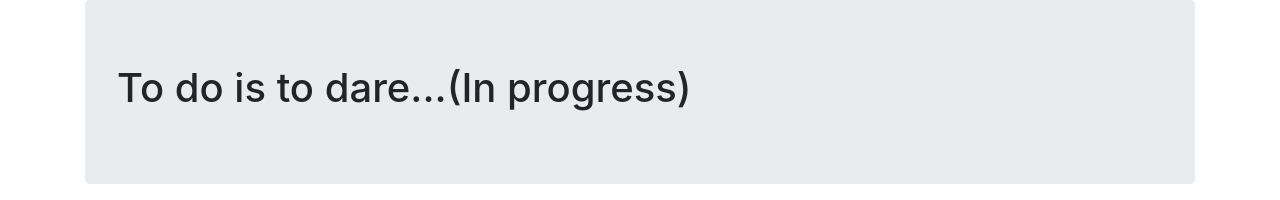
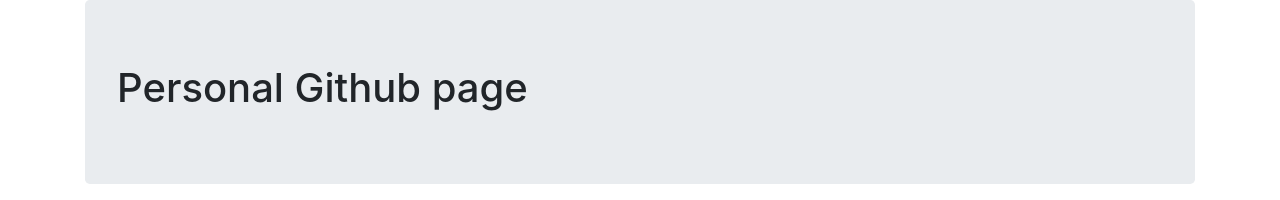
Before and after one commit to Muniro/muniro.github.io, a plain HTML site: page index.html in a window 1280 px wide. Shown: the top 200 px of the page. Drawn offline with Linux system fonts and the light colour scheme.

Commit message:
changed title

```diff
--- a/index.html
+++ b/index.html
@@ -27,7 +27,7 @@
 
     <div class="container">
       <div class="jumbotron">
-        <h1>To do is to dare...(In progress)</h1>
+        <h1>Personal Github page</h1>
       </div>
 
       <div class="intro-cards">
```
